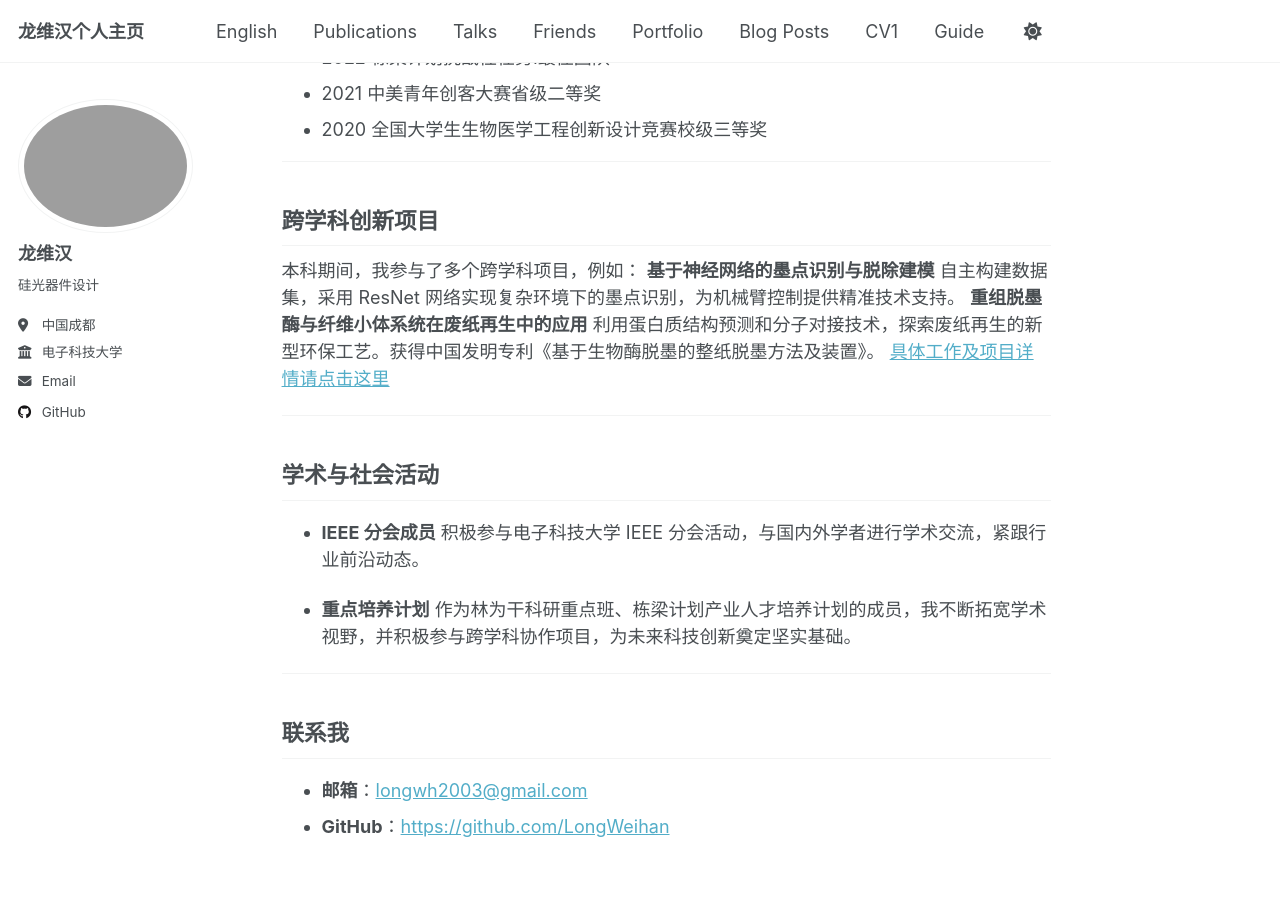
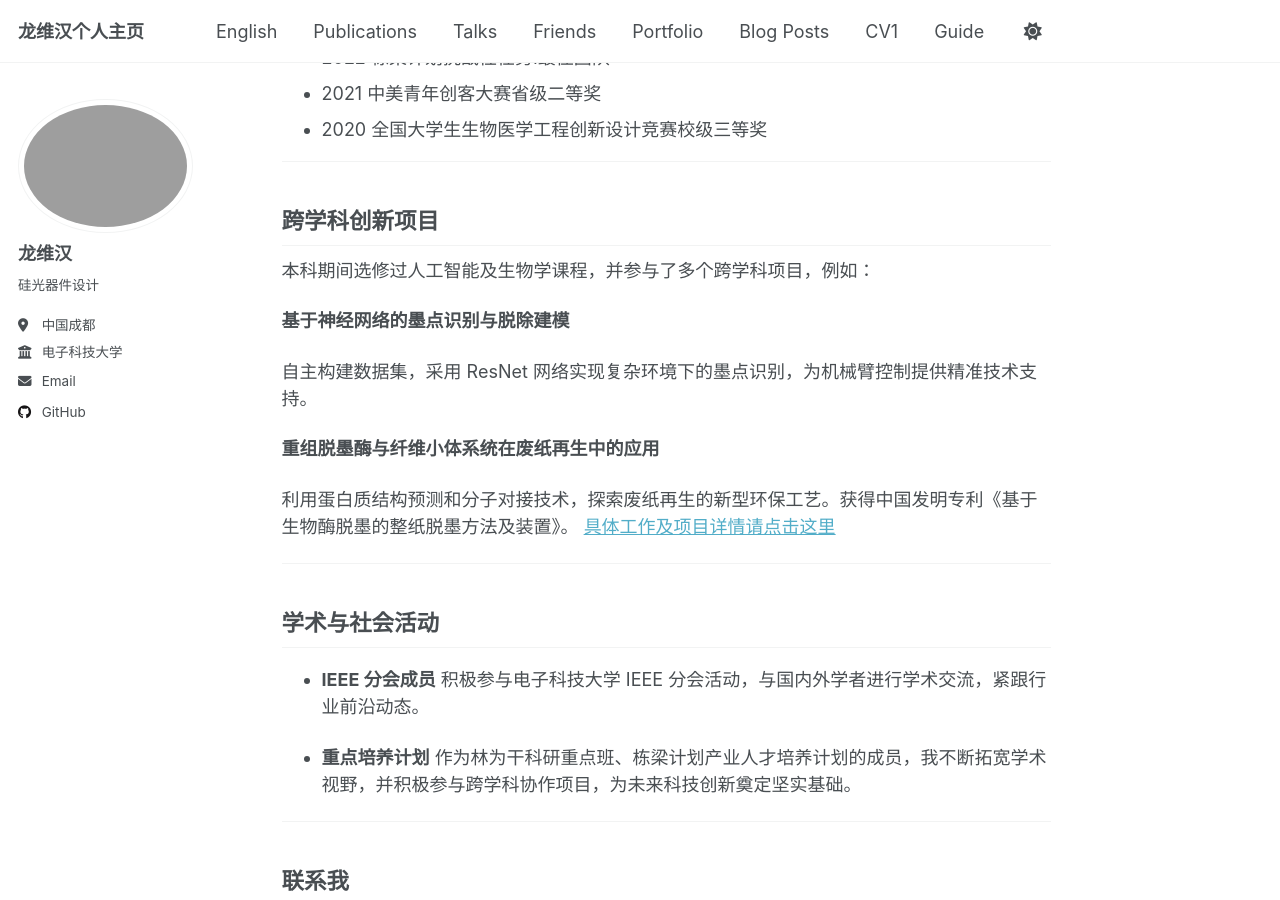
Before and after one commit to LongWeihan/cn-site, a Jekyll site: the page built from _pages/about.md, in a window 1280 px wide and 900 px high, scrolled down 3793 px. Built offline with Jekyll 4.4.1, drawn with Linux system fonts in a browser that asks for light colours.

Commit message:
about.md

```diff
--- a/_pages/about.md
+++ b/_pages/about.md
@@ -116,10 +116,14 @@ Jing Y, Yang Y, **Long W**, Zhang T, Wu D, Wang J, Xiong Z, Chen N, Wang M, Chan
 
 ## 跨学科创新项目
 
-本科期间，我参与了多个跨学科项目，例如：
+本科期间选修过人工智能及生物学课程，并参与了多个跨学科项目，例如：
+
 **基于神经网络的墨点识别与脱除建模**
+
   自主构建数据集，采用 ResNet 网络实现复杂环境下的墨点识别，为机械臂控制提供精准技术支持。
+
 **重组脱墨酶与纤维小体系统在废纸再生中的应用**
+
   利用蛋白质结构预测和分子对接技术，探索废纸再生的新型环保工艺。获得中国发明专利《基于生物酶脱墨的整纸脱墨方法及装置》。
   [具体工作及项目详情请点击这里](https://2021.igem.org/Team:UESTC-China)
 
```
